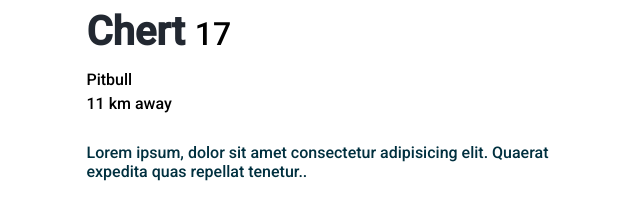
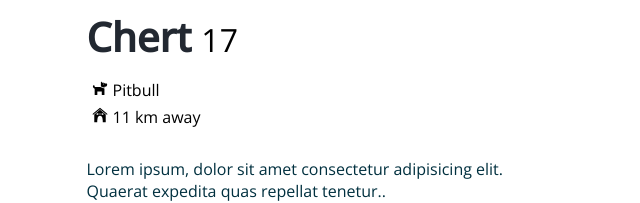
Before and after one commit to acerohernan/hotdogs_frontend, a React (Create React App) app: page /details/1 in a window 1280 px wide. Shown: the part 306-509 px from the top of the page, without its empty margins (320-960 px from the left). Built offline with nearby package versions, Linux system fonts and the light colour scheme.

Commit message:
fixing code

```diff
--- a/public/index.html
+++ b/public/index.html
@@ -18,13 +18,9 @@
       user's mobile device or desktop. See https://developers.google.com/web/fundamentals/web-app-manifest/
     -->
     <link rel="manifest" href="%PUBLIC_URL%/manifest.json" />
-    <link rel="preconnect" href="https://fonts.gstatic.com" />
-    <link rel="preconnect" href="https://fonts.gstatic.com" />
-    <link rel="preconnect" href="https://fonts.gstatic.com" />
-    <link
-      href="https://fonts.googleapis.com/css2?family=Roboto:wght@300;500&display=swap"
-      rel="stylesheet"
-    />
+    <link rel="preconnect" href="https://fonts.googleapis.com">
+    <link rel="preconnect" href="https://fonts.gstatic.com" crossorigin>
+    <link href="https://fonts.googleapis.com/css2?family=Open+Sans:wght@300;400;500&family=Roboto:wght@400;500&family=Space+Grotesk:wght@700&display=swap" rel="stylesheet">
     <!--
       Notice the use of %PUBLIC_URL% in the tags above.
       It will be replaced with the URL of the `public` folder during the build.
--- a/src/components/Favs/styles.js
+++ b/src/components/Favs/styles.js
@@ -17,7 +17,6 @@
 `;
 
 export const Image = styled.img`
-  width: 30%;
   height: 120px;
   object-fit: cover;
   border-radius: 8px;
@@ -27,10 +26,15 @@
   overflow: hidden;
   position: relative;
   width: 31.33%;
+  transition: 0.5 all ease-in-out;
   &:after {
     content: "";
     display: block;
     padding-bottom: 100%;
+  }
+
+  &:hover {
+    transform: scale(110%);
   }
 `;
 
--- a/src/components/Loader/index.js
+++ b/src/components/Loader/index.js
@@ -1,5 +1,4 @@
 import React from "react";
-
 import { LoaderStyled } from "./styles";
 
 export const Loader = () => {
--- a/src/pages/Account/index.js
+++ b/src/pages/Account/index.js
@@ -1,4 +1,12 @@
 import React, { useContext } from "react";
+
+import {
+  GiSittingDog as FirstNameIcon,
+  GiJumpingDog,
+  GiBodyHeight,
+  GiDogBowl,
+} from "react-icons/gi";
+import { FaTransgender, FaBirthdayCake } from "react-icons/fa";
 
 import {
   Container,
@@ -22,12 +30,30 @@
       <Username>{`@${username}`}</Username>
       <Image src="https://www.missingdogsuk.co.uk/wp-content/plugins/wp-job-manager-resumes/assets/images/candidate.png" />
       <Card>
-        <span>{`First Name: ${firstName}`}</span>
-        <span>{`Age: ${age}`}</span>
-        <span>{`Gender: ${gender}`}</span>
-        <span>{`Height: ${height}`}</span>
-        <span>{`Birthday: ${birthday}`}</span>
-        <span>{`Preferences: ${preferences}`}</span>
+        <span>
+          <FirstNameIcon />
+          {`First Name: ${firstName}`}
+        </span>
+        <span>
+          <GiJumpingDog />
+          {`Age: ${age}`}
+        </span>
+        <span>
+          <FaTransgender />
+          {`Gender: ${gender}`}
+        </span>
+        <span>
+          <GiBodyHeight />
+          {`Height: ${height}`}
+        </span>
+        <span>
+          <FaBirthdayCake />
+          {`Birthday: ${birthday}`}
+        </span>
+        <span>
+          <GiDogBowl />
+          {`Preferences: ${preferences}`}
+        </span>
       </Card>
       <Buttons>
         <LinkStyledRed to="/home">Back to home</LinkStyledRed>
--- a/src/pages/Account/styles.js
+++ b/src/pages/Account/styles.js
@@ -38,8 +38,12 @@
   padding: 20px;
   box-sizing: border-box;
   span {
-    display: block;
+    display: flex;
+    align-items: center;
     margin: 10px 0;
+    svg {
+      margin: 0 5px;
+    }
   }
 `;
 
@@ -65,7 +69,7 @@
   align-self: flex-start;
   margin-top: 20px;
   margin-left: 7%;
-  font-size: 0.8rem;
+  font-size: 0.7rem;
   text-align: center;
 `;
 
--- a/src/pages/Details/index.js
+++ b/src/pages/Details/index.js
@@ -1,6 +1,8 @@
 import React, { useContext } from "react";
 import { navigate } from "@reach/router";
 
+import { FaDog as DogIcon } from "react-icons/fa";
+import { GiDogHouse } from "react-icons/gi";
 import { AiOutlineClose as CloseIcon } from "react-icons/ai";
 import { MdFavorite as FavoriteIcon } from "react-icons/md";
 import {
@@ -29,15 +31,21 @@
   const { url } = dog;
 
   return (
-    <Container className="animate__animated animate__fadeInUpBig">
+    <Container>
       <Image src={url} />
       <Information>
         <MainInfo>
           <h1>{names[randomNumber(0, 20)]}</h1>
           <span>17</span>
         </MainInfo>
-        <ExtraInfo>Pitbull</ExtraInfo>
-        <ExtraInfo>11 km away</ExtraInfo>
+        <ExtraInfo>
+          <DogIcon />
+          Pitbull
+        </ExtraInfo>
+        <ExtraInfo>
+          <GiDogHouse />
+          11 km away
+        </ExtraInfo>
         <p>
           Lorem ipsum, dolor sit amet consectetur adipisicing elit. Quaerat
           expedita quas repellat tenetur..
--- a/src/pages/Details/styles.js
+++ b/src/pages/Details/styles.js
@@ -53,6 +53,9 @@
 export const ExtraInfo = styled.span`
   margin-left: 10px;
   margin-top: 5px;
+  svg {
+    margin: 0 5px;
+  }
 `;
 
 export const ButtonContainer = styled.div`
--- a/src/styles/GlobalStyles.js
+++ b/src/styles/GlobalStyles.js
@@ -8,7 +8,7 @@
 
   html{
     font-size: 16px;
-    font-family: 'Roboto', sans-serif;
+    font-family: 'Open Sans', sans-serif;
   }
 
   ul{
```
Also changed, not shown: 1 other file (tests, documents, lock files or other folders).
